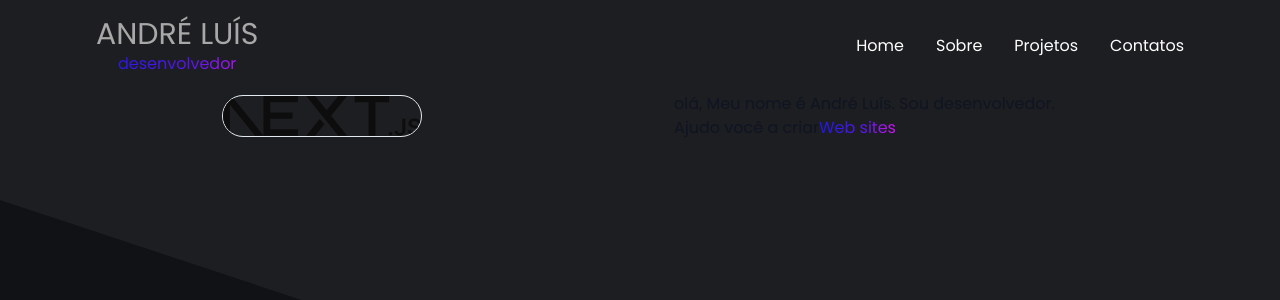
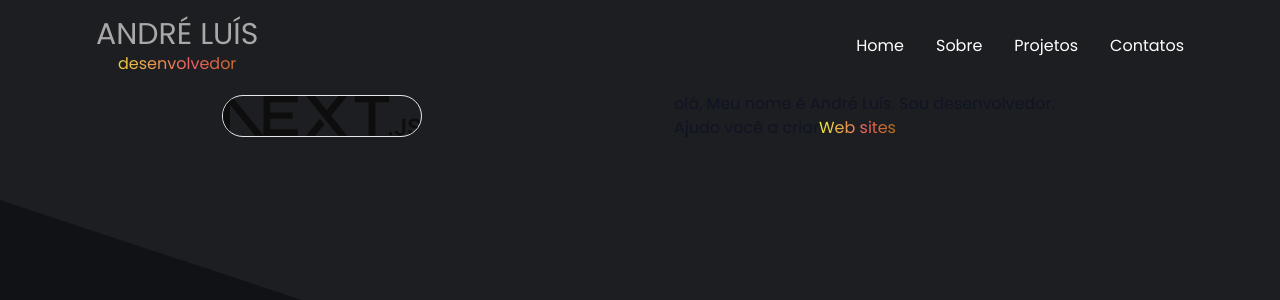
Before and after one commit to AndreLSBrito/portifolio, a Next.js app: page / in a window 1280 px wide. Shown: the top 300 px of the page. Built offline with nearby package versions, Linux system fonts and the light colour scheme.

Commit message:
style: add new color into the theme

```diff
--- a/tailwind.config.ts
+++ b/tailwind.config.ts
@@ -19,9 +19,10 @@ module.exports = {
       backgroundImage: {
         'gradient-radial': 'radial-gradient(var(--tw-gradient-stops))',
         'gradient-conic': 'conic-gradient(from 180deg at 50% 50%, var(--tw-gradient-stops))',
-        'target': 'linear-gradient(270deg, #CD0AED 0%, #510AE8 40.1%, #100CE8 100%)'
+        'target': 'linear-gradient(270deg, #AD6B09 0%, #E95656 40.1%, #E9ED30 100%)'
       },
       colors: {
+        target: "linear-gradient(270deg, #AD6B09 0%, #E95656 40.1%, #E9ED30 100%)",
         primary: "#111215",
         secondary: "#FFFFFF0D",
         white: '#fff',
@@ -65,6 +66,14 @@ module.exports = {
         sm: "calc(var(--radius) - 4px)",
       },
       keyframes: {
+        "pulse2": {
+          from: {
+            opacity: 0
+          },
+          to: {
+            opacity: 1
+          }
+        },
         "accordion-down": {
           from: { height: 0 },
           to: { height: "var(--radix-accordion-content-height)" },
@@ -77,6 +86,8 @@ module.exports = {
       animation: {
         "accordion-down": "accordion-down 0.2s ease-out",
         "accordion-up": "accordion-up 0.2s ease-out",
+        "pulse2": "pulse2 1s cubic-bezier(1, 0, 0, 0.5) infinite"
+
       },
     },
   },
```
